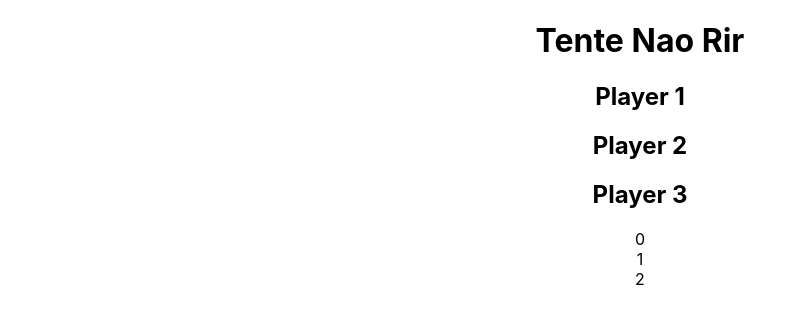
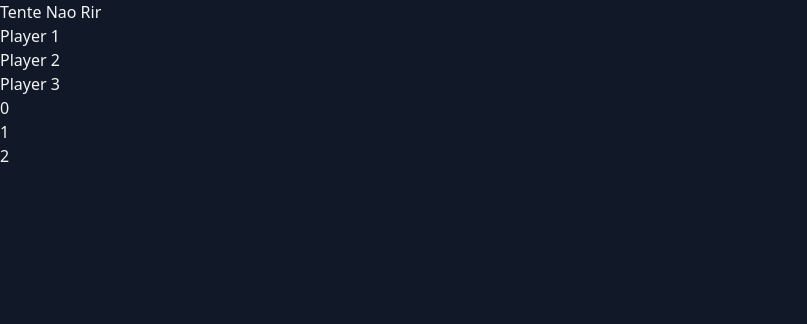
Before and after one commit to matheuslesbao/tente-nao-ir, a React (Vite) app: page / in a window 1280 px wide. Shown: the top 324 px of the page, without its empty margins (0-807 px from the left). Built offline with nearby package versions, Linux system fonts and the light colour scheme.

Commit message:
feat: tailwind configurado

```diff
--- a/package.json
+++ b/package.json
@@ -15,6 +15,8 @@
     "@types/react": "^18.0.0",
     "@types/react-dom": "^18.0.0",
     "@vitejs/plugin-react": "^1.3.0",
+    "autoprefixer": "^10.4.7",
+    "postcss": "^8.4.14",
     "tailwindcss": "^3.1.4",
     "typescript": "^4.6.3",
     "vite": "^2.9.9"
--- /dev/null
+++ b/postcss.config.js
@@ -0,0 +1,6 @@
+module.exports = {
+  plugins: {
+    tailwindcss: {},
+    autoprefixer: {},
+  },
+}
--- a/src/App.css
+++ /dev/null
@@ -1,42 +0,0 @@
-.App {
-  text-align: center;
-}
-
-.App-logo {
-  height: 40vmin;
-  pointer-events: none;
-}
-
-@media (prefers-reduced-motion: no-preference) {
-  .App-logo {
-    animation: App-logo-spin infinite 20s linear;
-  }
-}
-
-.App-header {
-  background-color: #282c34;
-  min-height: 100vh;
-  display: flex;
-  flex-direction: column;
-  align-items: center;
-  justify-content: center;
-  font-size: calc(10px + 2vmin);
-  color: white;
-}
-
-.App-link {
-  color: #61dafb;
-}
-
-@keyframes App-logo-spin {
-  from {
-    transform: rotate(0deg);
-  }
-  to {
-    transform: rotate(360deg);
-  }
-}
-
-button {
-  font-size: calc(10px + 2vmin);
-}
--- a/src/App.tsx
+++ b/src/App.tsx
@@ -1,15 +1,13 @@
 import { useState } from 'react'
+import { Header } from './components/Header'
 import logo from './logo.svg'
-import './App.css'
 
 function App() {
   const [count, setCount] = useState(0)
 
   return (
     <div className="App">
-      <header>
-        <h1>Tente Nao Rir</h1>
-      </header>
+      <Header />
       <main>
         <div id="players">
           <h2>Player 1</h2>
--- /dev/null
+++ b/src/components/Header.tsx
@@ -0,0 +1,7 @@
+export function Header() {
+  return (
+    <header className="border-orange-50">
+      <h1>Tente Nao Rir</h1>
+    </header>
+  )
+}
--- a/src/index.css
+++ /dev/null
@@ -1,13 +0,0 @@
-body {
-  margin: 0;
-  font-family: -apple-system, BlinkMacSystemFont, 'Segoe UI', 'Roboto', 'Oxygen',
-    'Ubuntu', 'Cantarell', 'Fira Sans', 'Droid Sans', 'Helvetica Neue',
-    sans-serif;
-  -webkit-font-smoothing: antialiased;
-  -moz-osx-font-smoothing: grayscale;
-}
-
-code {
-  font-family: source-code-pro, Menlo, Monaco, Consolas, 'Courier New',
-    monospace;
-}
--- a/src/main.tsx
+++ b/src/main.tsx
@@ -1,7 +1,7 @@
 import React from 'react'
 import ReactDOM from 'react-dom/client'
 import App from './App'
-import './index.css'
+import './style/global.css'
 
 ReactDOM.createRoot(document.getElementById('root')!).render(
   <React.StrictMode>
--- /dev/null
+++ b/src/style/global.css
@@ -0,0 +1,8 @@
+@tailwind base;
+@tailwind components;
+@tailwind utilities;
+
+body {
+  @apply bg-gray-900 text-gray-100;
+  -webkit-font-smoothing: antialiased;
+}
--- a/tailwind.config.js
+++ b/tailwind.config.js
@@ -1,6 +1,6 @@
 /** @type {import('tailwindcss').Config} */
 module.exports = {
-  content: ['./src/**/*.{html,js]'],
+  content: ['./index.html', './src/**/*.{html, ts, tsx]'],
   theme: {
     extend: {}
   },
```
Also changed, not shown: 1 other file (tests, documents, lock files or other folders).
